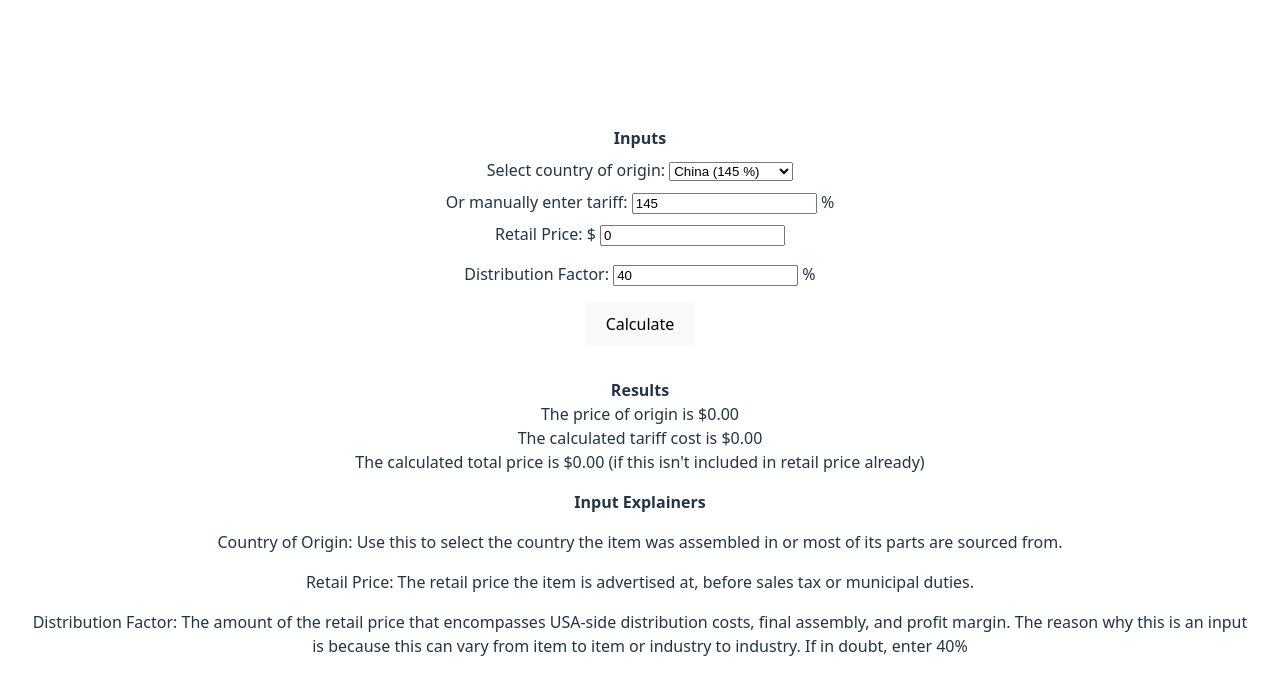
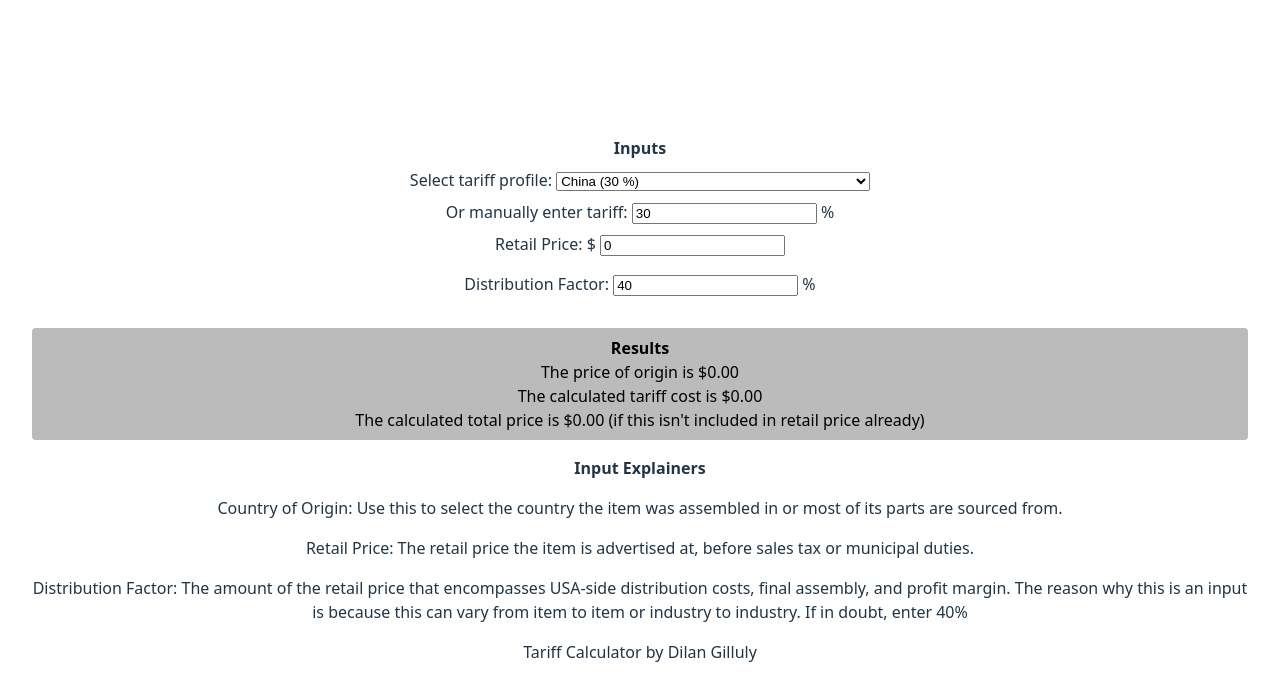
Before and after one commit to dbob16/2025-tariff-calc, a React (Vite) app: page / in a window 1280 px wide. Shown: the top 700 px of the page. Built offline with nearby package versions, Linux system fonts and the light colour scheme.

Commit message:
(change): Various changes

```diff
--- a/src/App.css
+++ b/src/App.css
@@ -19,6 +19,13 @@
 }
 .padded {
   padding: 0.5em
+}
+
+.results {
+  color: #000;
+  background-color: #bbb;
+  padding: 0.5em;
+  border-radius: 0.25em;
 }
 
 @keyframes logo-spin {
--- a/src/App.jsx
+++ b/src/App.jsx
@@ -1,11 +1,13 @@
-import { useState } from 'react'
-import OriginCountries from './Origins/component'
+import { useState, useEffect } from 'react'
+import OriginSchedule from './Origins/component'
 import './App.css'
 
 export default function App() {
   const [tariff, setTariff] = useState(0)
   const [price, setPrice] = useState(0)
   const [distperc, setDistPerc] = useState(40)
+
+  const calcSet = [tariff, price, distperc]
 
   const [calcoriginprice, setOriginPrice] = useState(0)
   const [calctariffcost, setCalcTariffCost] = useState(0)
@@ -16,16 +18,18 @@ export default function App() {
     const tariff_cost = origin_price * (tariff/100)
     const total_cost = price + tariff_cost
 
-    setOriginPrice(origin_price)
-    setCalcTariffCost(tariff_cost)
-    setCalcTotalPrice(total_cost)
+    setOriginPrice(isNaN(origin_price) ? 0 : origin_price)
+    setCalcTariffCost(isNaN(tariff_cost) ? 0 : tariff_cost)
+    setCalcTotalPrice(isNaN(total_cost) ? 0 : total_cost)
   }
+
+  useEffect(Calculate, calcSet)
 
   return (
     <div className="app">
       <div><strong>Inputs</strong></div>
       <div className='padded'>
-        Select country of origin: <OriginCountries setter={setTariff} />
+        Select tariff profile: <OriginSchedule setter={setTariff} />
       </div>
       <div>
         Or manually enter tariff: <input type="number" name="custom-tariff-v" id="custom-tariff-v" value={tariff} onChange={(e) => setTariff(e.target.value)} /> %
@@ -36,12 +40,9 @@ export default function App() {
       <div className='padded'>
         Distribution Factor: <input type="number" name="distribution-factor" id="distribution-factor" value={distperc} onChange={(e) => setDistPerc(e.target.valueAsNumber)} /> %
       </div>
-      <div className='padded'>
-        <button onClick={Calculate}>Calculate</button>
-      </div>
       <br />
-      <div><strong>Results</strong></div>
-      <div>
+      <div className="results">
+        <div><strong>Results</strong></div>
         <div>The price of origin is ${calcoriginprice.toFixed(2)}</div>
         <div>The calculated tariff cost is ${calctariffcost.toFixed(2)}</div>
         <div>The calculated total price is ${calctotalprice.toFixed(2)} (if this isn't included in retail price already)</div>
@@ -52,6 +53,9 @@ export default function App() {
         <p>Retail Price: The retail price the item is advertised at, before sales tax or municipal duties.</p>
         <p>Distribution Factor: The amount of the retail price that encompasses USA-side distribution costs, final assembly, and profit margin. The reason why this is an input is because this can vary from item to item or industry to industry. If in doubt, enter 40%</p>
       </div>
+      <div>
+        Tariff Calculator by Dilan Gilluly
+      </div>
     </div>
   )
 }
--- a/src/Origins/array.jsx
+++ b/src/Origins/array.jsx
@@ -1,12 +1,22 @@
-export const origin_countries = [
+export const origin_schedule = [
     {
         id: 1,
         name: "China",
-        tariff: 145
+        tariff: 30
     },
     {
         id: 2,
-        name: "All Others",
+        name: "Universal Imports",
         tariff: 10
+    },
+    {
+        id: 3,
+        name: "Cars and Auto Parts",
+        tariff: 25
+    },
+    {
+        id: 4,
+        name: "Canada and Mexico (Non-USMCA goods)",
+        tariff: 25
     }
 ]
--- a/src/Origins/component.jsx
+++ b/src/Origins/component.jsx
@@ -1,14 +1,14 @@
 import { useEffect } from "react"
-import { origin_countries } from "./array"
+import { origin_schedule } from "./array"
 
-export default function OriginCountries({ setter }) {
+export default function OriginSchedule({ setter }) {
     useEffect(() => {
-        setter(origin_countries[0].tariff)
+        setter(origin_schedule[0].tariff)
     }, [])
 
     return (
-        <select name="origin-country" id="origin-country" onChange={(e) => setter(e.target.value)}>
-            {origin_countries.map((obj) => (
+        <select name="origin-schedule" id="origin-schedule" onChange={(e) => setter(e.target.value)}>
+            {origin_schedule.map((obj) => (
                 <option value={obj.tariff} key={obj.id}>{obj.name} ({obj.tariff} %)</option>
             ))}
         </select>
```
